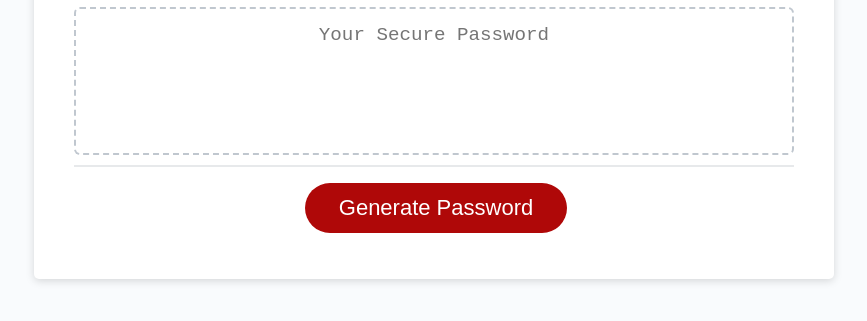
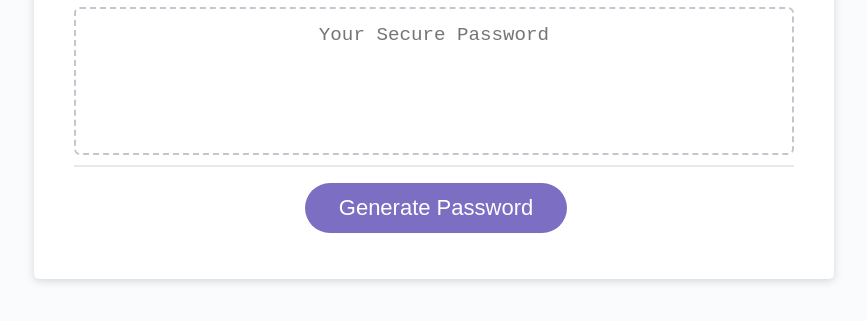
Before and after one commit to Baldemyr/Web-API-Code-Quiz-4, a plain HTML site: page index.html in a window 1280 px wide. Shown: the part 241-562 px from the top of the page, without its empty margins (206-1073 px from the left). Drawn offline with Linux system fonts and the light colour scheme.

Commit message:
Final cleanup and an attempt to adapt older project to GIT system

```diff
--- a/style.css
+++ b/style.css
@@ -74,7 +74,7 @@ header {
 
 .btn {
   border: none;
-  background-color: hsl(360, 91%, 36%);
+  background-color: rgb(123, 110, 195);
   border-radius: 25px;
   box-shadow: rgba(0, 0, 0, 0.1) 0px 1px 6px 0px rgba(0, 0, 0, 0.2) 0px 1px 1px
     0px;
```
Also changed, not shown: script.js (+3 -21 lines), 1 other file.
